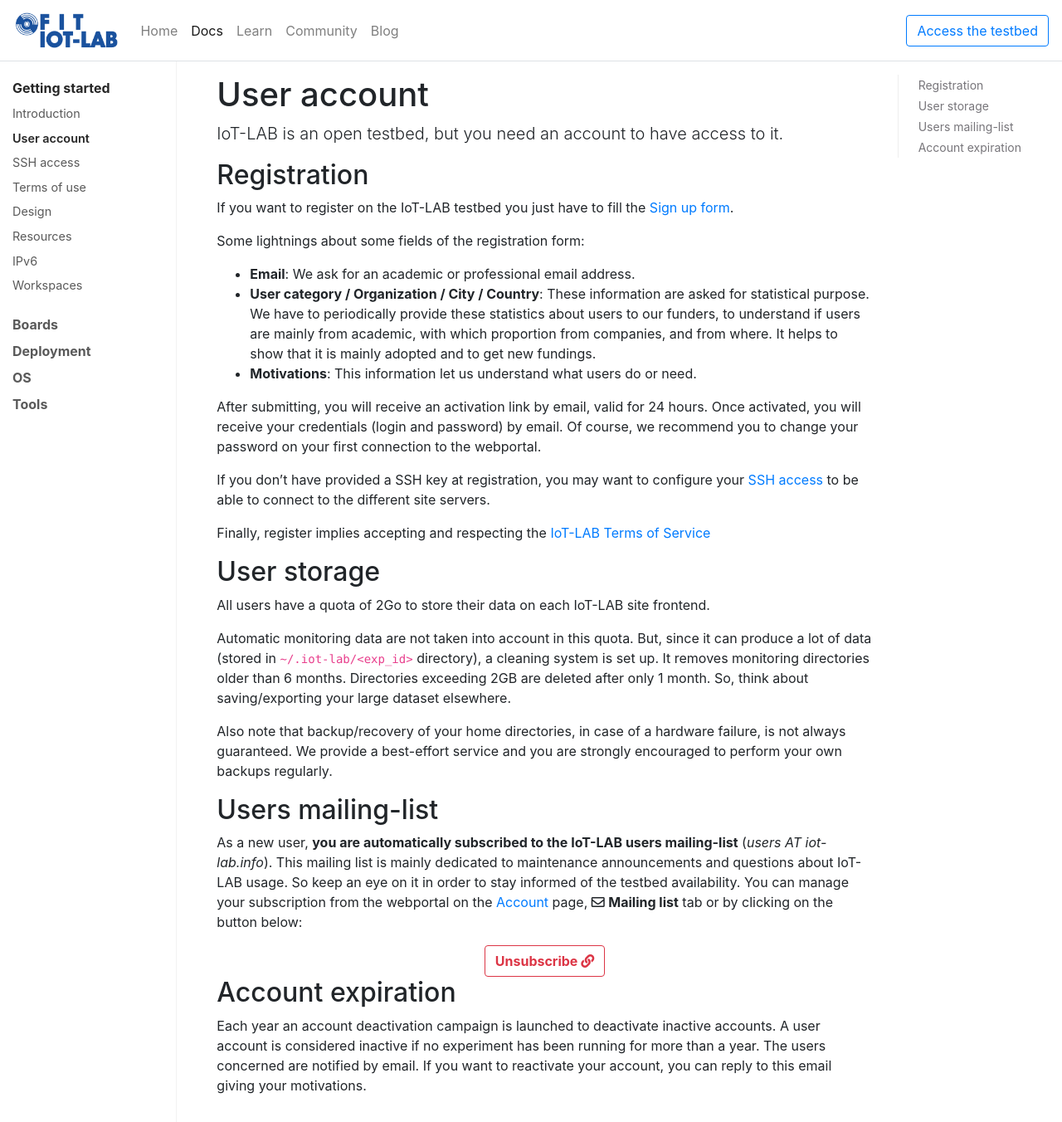
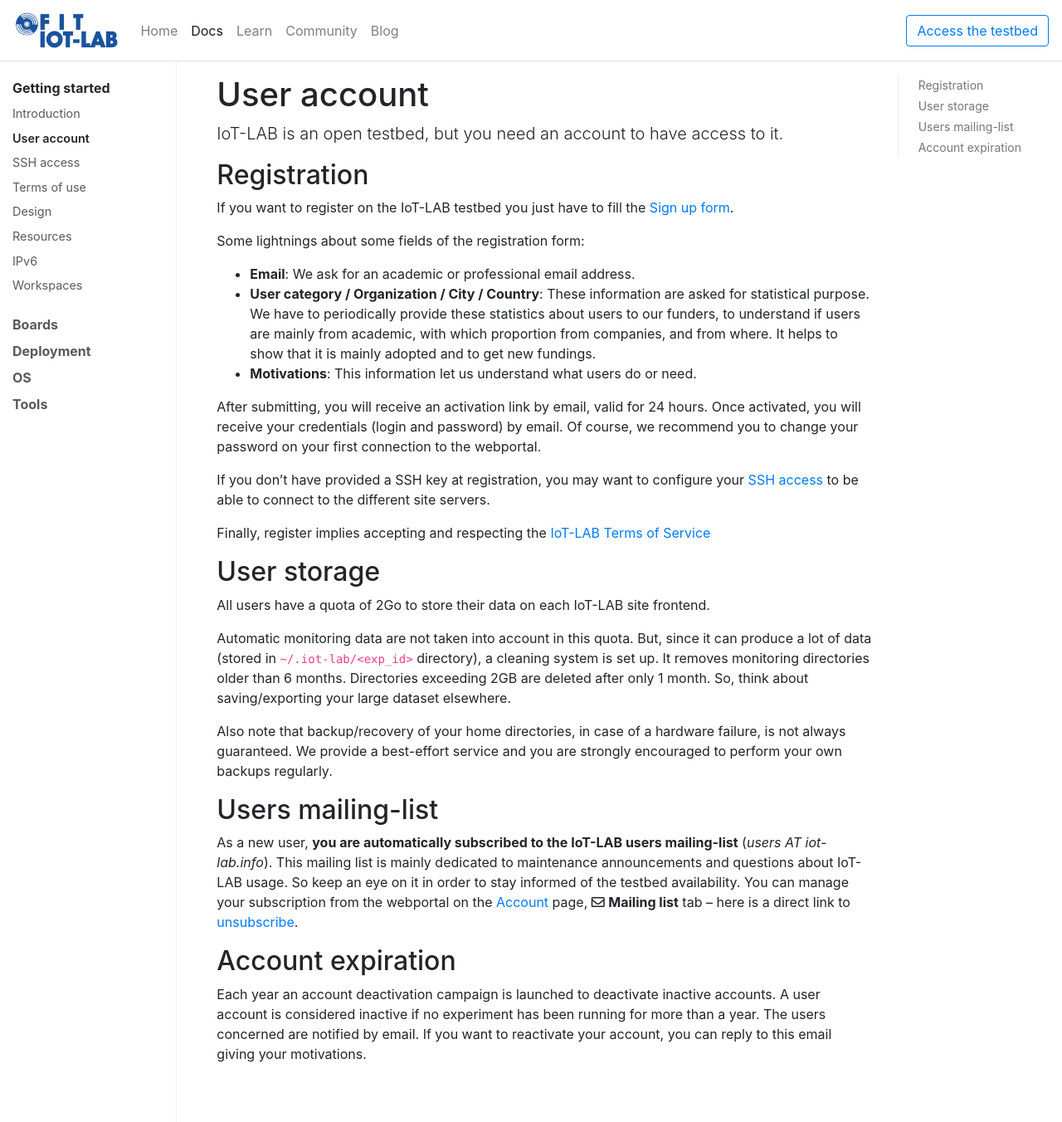
Before and after one commit to iot-lab/iot-lab.github.io, a Jekyll site: the page built from docs/getting-started/user-account.md, in a window 1280 px wide and 1352 px high. Shown: the whole window at 83% size. Built offline with Jekyll 4.4.1, drawn with Linux system fonts in a browser that asks for light colours; nearby versions of some CDN libraries.

Commit message:
docs/user-account: replace big red button by a simple link

```diff
--- a/docs/getting-started/user-account.md
+++ b/docs/getting-started/user-account.md
@@ -29,11 +29,7 @@
 
 ## Users mailing-list
 
-As a new user, **you are automatically subscribed to the IoT-LAB users mailing-list** (_users AT iot-lab.info_). This mailing list is mainly dedicated to maintenance announcements and questions about IoT-LAB usage. So keep an eye on it in order to stay informed of the testbed availability. You can manage your subscription from the webportal on the [Account](https://www.iot-lab.info/testbed/account) page, <i class="far fa-envelope"></i> **Mailing list** tab or by clicking on the button below:
-
-<div class="text-center">
-<a href="https://sympa.inria.fr/sympa/info/iot-lab-users" class="btn btn-large btn-outline-danger " target="_blank"><strong>Unsubscribe </strong><i class="fas fa-link"></i></a>
-</div>
+As a new user, **you are automatically subscribed to the IoT-LAB users mailing-list** (_users AT iot-lab.info_). This mailing list is mainly dedicated to maintenance announcements and questions about IoT-LAB usage. So keep an eye on it in order to stay informed of the testbed availability. You can manage your subscription from the webportal on the [Account](https://www.iot-lab.info/testbed/account) page, <i class="far fa-envelope"></i> **Mailing list** tab -- here is a direct link to [unsubscribe](https://sympa.inria.fr/sympa/signoff/iot-lab-users).
 
 ## Account expiration
 
```
